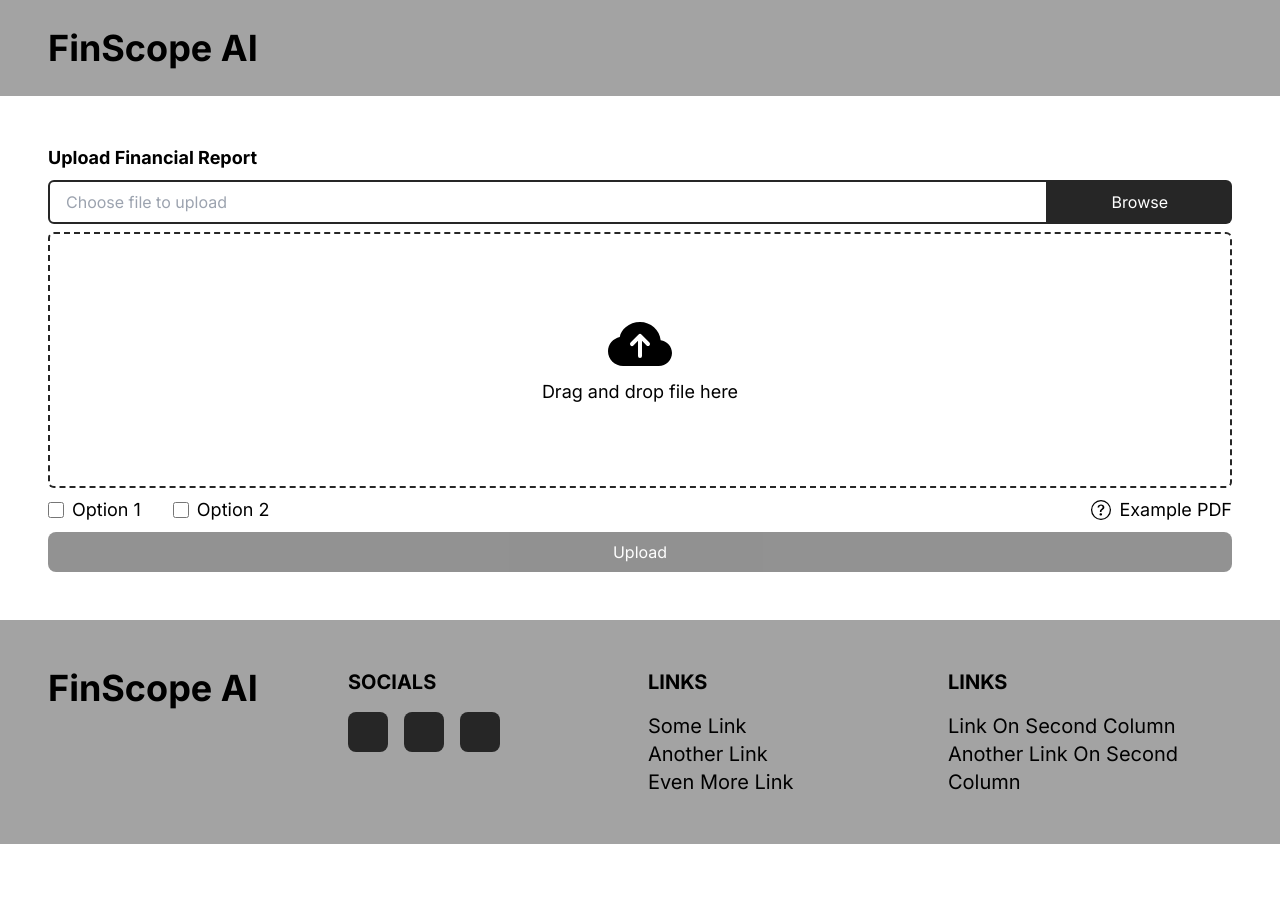
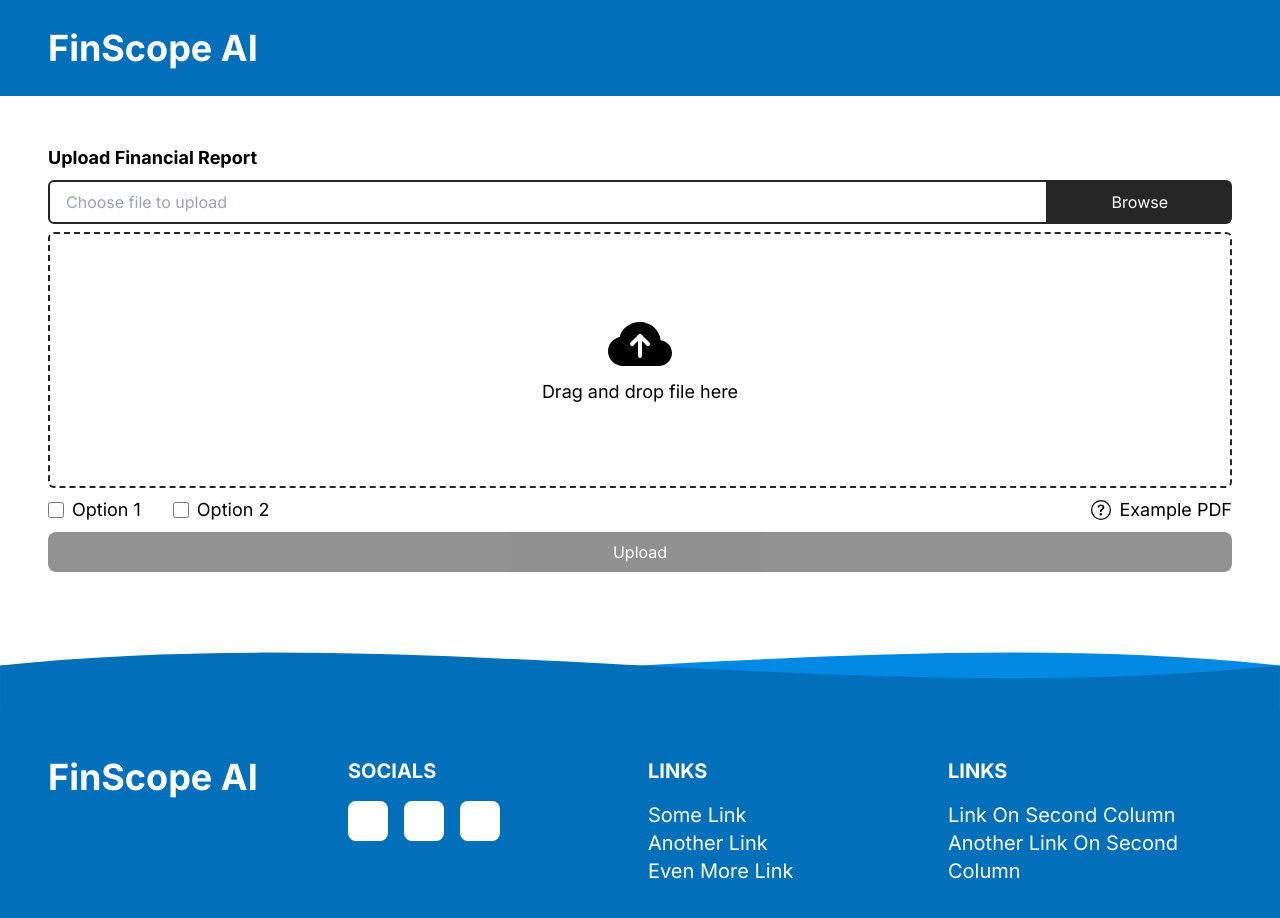
Before and after one commit to helios190/FinScope-AI, a Next.js app in the folder client/: page /upload in a window 1280 px wide. Shown: the top 918 px of the page. Before the commit the page ends 844 px from the top, so only its background shows below. Built offline with nearby package versions, Linux system fonts and the light colour scheme.

Commit message:
update header/footer

```diff
--- a/client/src/components/landing_page/Description.tsx
+++ b/client/src/components/landing_page/Description.tsx
@@ -16,7 +16,7 @@ export default function Description() {
           est laborum.
         </p>
         <Link href="/upload">
-          <button className="text-black bg-secondary-300 w-full py-2 rounded-lg hover:bg-neutral-900">Start</button>
+          <button className="text-black bg-secondary-300 w-full py-2 rounded-lg hover:bg-yellow-400">Start</button>
         </Link>
       </div>
     </div>
--- a/client/src/components/layouts/Footer.tsx
+++ b/client/src/components/layouts/Footer.tsx
@@ -3,8 +3,12 @@ import Link from "next/link";
 
 export default function Footer() {
   return (
-    <div className="p-12 bg-neutral-400">
-      <div className="grid grid-cols-4 grid-flow-col gap-4">
+    <div className="text-white">
+      <svg xmlns="http://www.w3.org/2000/svg" viewBox="0 0 1440 100" className="translate-y-px">
+        <path fill="#0189E4" d="M0,50C480,100,960,0,1440,50L1440,100L0,100Z" />
+        <path fill="#016FB9" d="M0,50C480,0,960,100,1440,50L1440,100L0,100Z" />
+      </svg>
+      <div className="p-12 grid grid-cols-4 grid-flow-col gap-4 bg-primary-700">
         <div>
           <Link href="/">
             <p className="font-bold text-4xl">FinScope AI</p>
@@ -15,13 +19,13 @@ export default function Footer() {
           <div className="flex flex-row gap-x-4">
             {/* Change the divs inside the Link */}
             <Link href="#">
-              <div className="aspect-square w-10 rounded-lg bg-neutral-800"></div>
+              <div className="aspect-square w-10 rounded-lg bg-white"></div>
             </Link>
             <Link href="#">
-              <div className="aspect-square w-10 rounded-lg bg-neutral-800"></div>
+              <div className="aspect-square w-10 rounded-lg bg-white"></div>
             </Link>
             <Link href="#">
-              <div className="aspect-square w-10 rounded-lg bg-neutral-800"></div>
+              <div className="aspect-square w-10 rounded-lg bg-white"></div>
             </Link>
           </div>
         </div>
--- a/client/src/components/layouts/Header.tsx
+++ b/client/src/components/layouts/Header.tsx
@@ -8,9 +8,9 @@ export default function Header() {
   return usePathname() == "/" ? (
     <></>
   ) : (
-    <div className="flex items-center bg-neutral-400 h-24 px-12">
+    <div className="flex items-center bg-primary-700 h-24 px-12">
       <Link href="/">
-        <p className="font-bold text-4xl">FinScope AI</p>
+        <p className="text-white font-bold text-4xl">FinScope AI</p>
       </Link>
     </div>
   );
```
